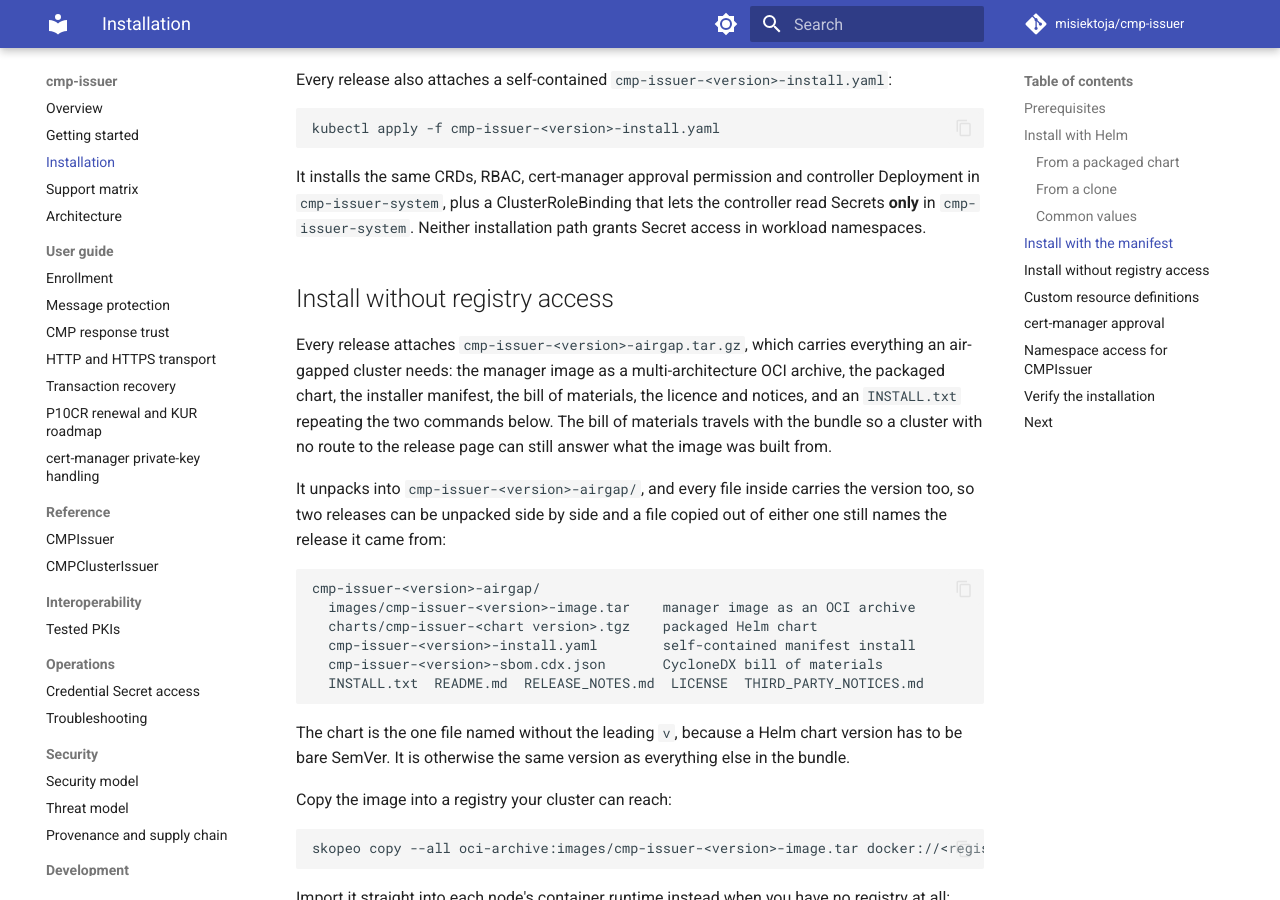
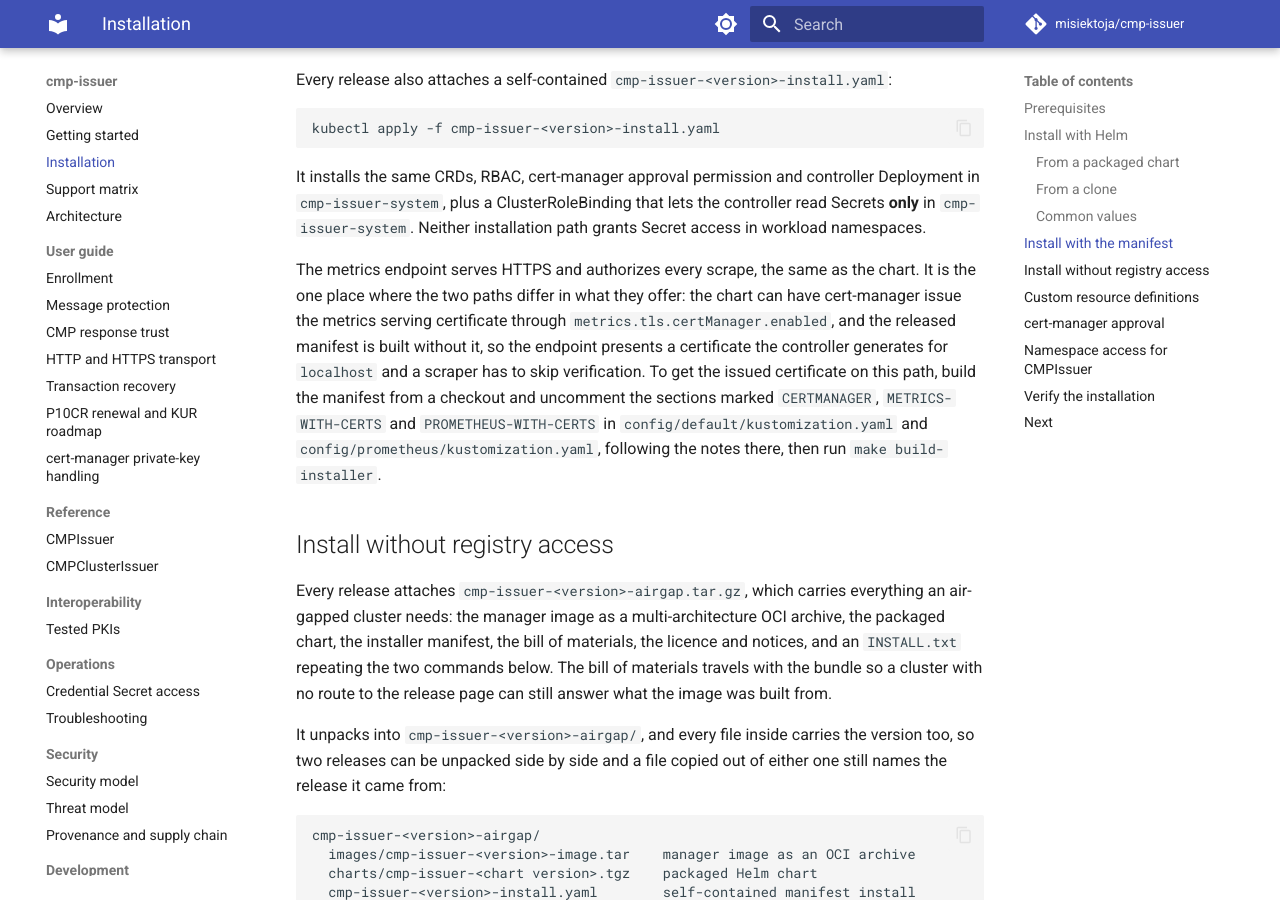
Before and after one commit to misiektoja/cmp-issuer, an MkDocs documentation site: the page built from docs/installation.md, in a window 1280 px wide and 900 px high, scrolled down 2275 px. Built offline with MkDocs 1.6.1 and Material for MkDocs 9.7.7, drawn with Linux system fonts in a browser that asks for light colours; comment, search, counter and statistics services are not loaded.

Commit message:
docs(installation): state that the metrics certificate is a chart option

```diff
--- a/docs/installation.md
+++ b/docs/installation.md
@@ -77,6 +77,15 @@
 It installs the same CRDs, RBAC, cert-manager approval permission and controller Deployment in
 `cmp-issuer-system`, plus a ClusterRoleBinding that lets the controller read Secrets **only** in
 `cmp-issuer-system`. Neither installation path grants Secret access in workload namespaces.
+
+The metrics endpoint serves HTTPS and authorizes every scrape, the same as the chart. It is the one
+place where the two paths differ in what they offer: the chart can have cert-manager issue the metrics
+serving certificate through `metrics.tls.certManager.enabled`, and the released manifest is built
+without it, so the endpoint presents a certificate the controller generates for `localhost` and a
+scraper has to skip verification. To get the issued certificate on this path, build the manifest from a
+checkout and uncomment the sections marked `CERTMANAGER`, `METRICS-WITH-CERTS` and
+`PROMETHEUS-WITH-CERTS` in `config/default/kustomization.yaml` and
+`config/prometheus/kustomization.yaml`, following the notes there, then run `make build-installer`.
 
 ## Install without registry access
 
```
